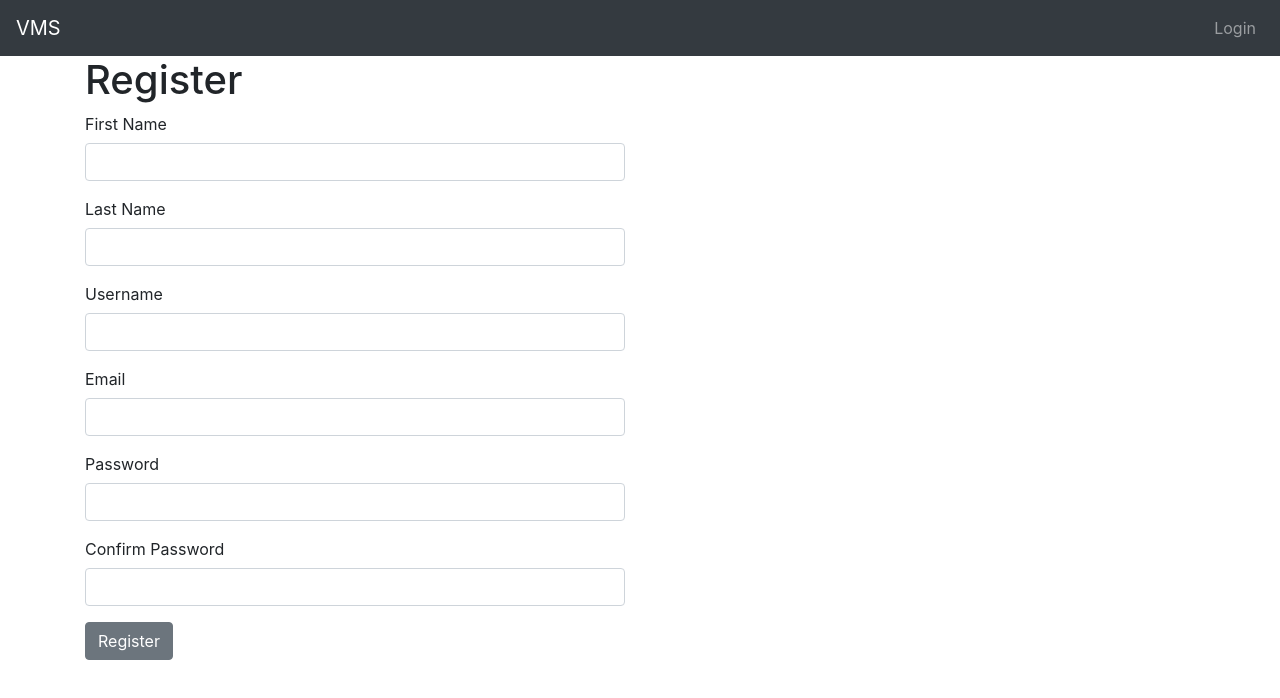
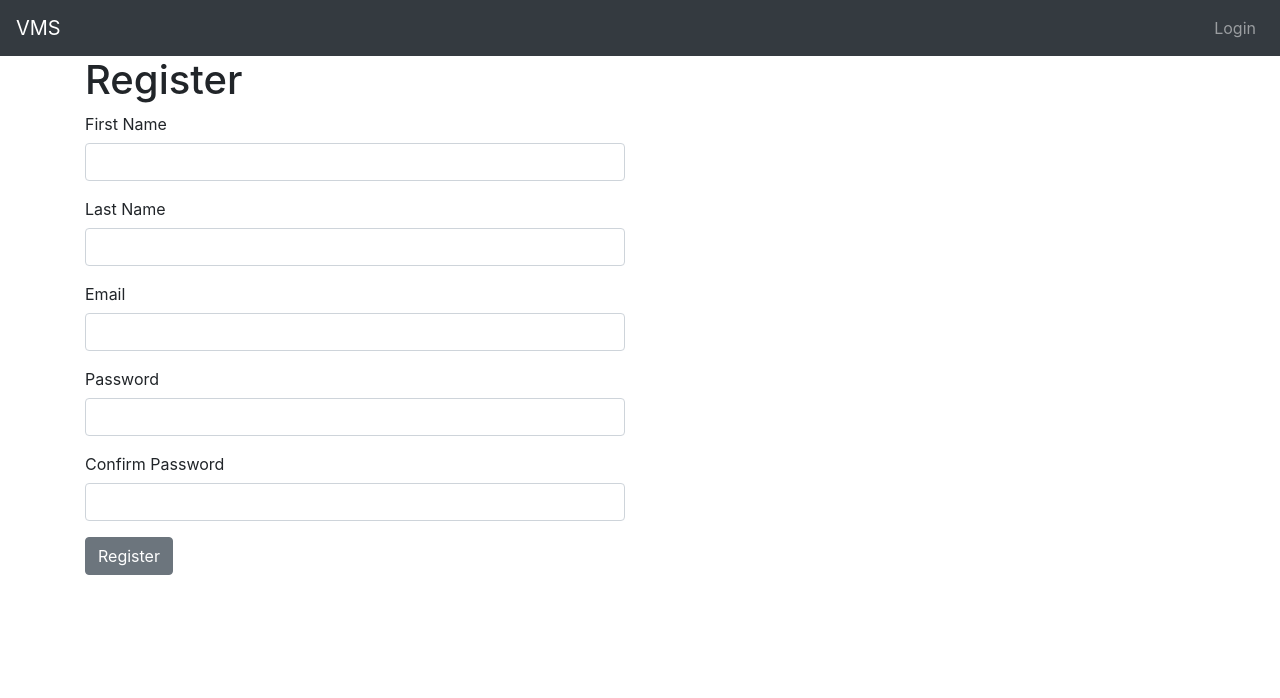
Before and after one commit to erwindev/vendor-management-ui, a Vue app: page /register in a window 1280 px wide. Shown: the top 698 px of the page. Built offline with nearby package versions, Linux system fonts and the light colour scheme.

Commit message:
added form validation

```diff
--- a/package.json
+++ b/package.json
@@ -18,6 +18,7 @@
     "bootstrap": "^4.4.1",
     "bootstrap-vue": "^2.11.0",
     "json-server": "^0.16.1",
+    "vee-validate": "^2.2.15",
     "vue": "^2.5.2",
     "vue-router": "^3.0.1",
     "vuex": "^3.1.3"
--- a/src/components/home/Login.vue
+++ b/src/components/home/Login.vue
@@ -1,22 +1,20 @@
 <template>
      <b-container>
-        <h1>Sign In</h1>
+        <h1>Login In</h1>
         <b-form @submit.prevent="login">
             <b-row>
               <b-col class="col-lg-6">
-                <b-form-group
-                  label="Email"
-                >
-                <b-form-input id="email"></b-form-input>
+                <b-form-group label="Email">
+                  <b-form-input v-model="email" v-validate="'required|email'" name="email"></b-form-input>
+                  <span v-show="errors.has('email')" class="text-danger">{{ errors.first('email') }}</span>
                 </b-form-group>
               </b-col>
             </b-row>
             <b-row>
               <b-col class="col-lg-6">
-                <b-form-group
-                  label="Password"
-                >
-                <b-form-input id="password" type="password"></b-form-input>
+                <b-form-group label="Password">
+                  <b-form-input v-model="password" v-validate="'required'" name="password" type="password"></b-form-input>
+                  <span v-show="errors.has('password')" class="text-danger">{{ errors.first('password') }}</span>
                 </b-form-group>
               </b-col>
             </b-row>
@@ -42,12 +40,16 @@ export default {
   },
   methods: {
     login: function (e) {
+      this.$validator.validateAll().then((result) => {
+        if (result) {
           let email = e.target.elements.email.value
           let password = e.target.elements.password.value
           this.$store
             .dispatch('login', { email, password })
             .then(() => this.$router.push('/dashboard'))
             .catch(err => console.log(err))
+        }
+      })
     }
   }
 }
--- a/src/components/home/Register.vue
+++ b/src/components/home/Register.vue
@@ -1,64 +1,50 @@
 <template>
     <b-container>
       <h1>Register</h1>
-      <b-form>
+      <b-form @submit.prevent="register">
           <b-row>
             <b-col class="col-lg-6">
-              <b-form-group
-                label="First Name"
-              >
-              <b-form-input id="firstname"></b-form-input>
+              <b-form-group label="First Name">
+              <b-form-input v-model="firstname" v-validate="'required|min:3'" name="firstname"></b-form-input>
+              <span v-show="errors.has('firstname')" class="text-danger">{{ errors.first('firstname') }}</span>
             </b-form-group>
             </b-col>
           </b-row>
           <b-row>
             <b-col class="col-lg-6">
-              <b-form-group
-                label="Last Name"
-              >
-              <b-form-input id="lastname"></b-form-input>
+              <b-form-group label="Last Name">
+              <b-form-input v-model="lastname" v-validate="'required|min:3'" name="lastname"></b-form-input>
+              <span v-show="errors.has('lastname')" class="text-danger">{{ errors.first('lastname') }}</span>
               </b-form-group>
             </b-col>
           </b-row>
           <b-row>
             <b-col class="col-lg-6">
-              <b-form-group
-                label="Username"
-              >
-              <b-form-input id="username"></b-form-input>
+              <b-form-group label="Email">
+              <b-form-input v-model="email" v-validate="'required|email'" name="email"></b-form-input>
+              <span v-show="errors.has('email')" class="text-danger">{{ errors.first('email') }}</span>
               </b-form-group>
             </b-col>
           </b-row>
           <b-row>
             <b-col class="col-lg-6">
-              <b-form-group
-                label="Email"
-              >
-              <b-form-input id="email"></b-form-input>
+              <b-form-group label="Password">
+              <b-form-input v-model="password" v-validate="'required'" name="password" type="password"></b-form-input>
+              <span v-show="errors.has('password')" class="text-danger">{{ errors.first('password') }}</span>
               </b-form-group>
             </b-col>
           </b-row>
           <b-row>
             <b-col class="col-lg-6">
-              <b-form-group
-                label="Password"
-              >
-              <b-form-input id="password" type="password"></b-form-input>
+              <b-form-group label="Confirm Password">
+              <b-form-input v-model="confirmpassword" v-validate="'required|confirmed:password'" name="confirmpassword" type="password"></b-form-input>
+              <span v-show="errors.has('confirmpassword')" class="text-danger">{{ errors.first('confirmpassword') }}</span>
               </b-form-group>
             </b-col>
           </b-row>
           <b-row>
             <b-col class="col-lg-6">
-              <b-form-group
-                label="Confirm Password"
-              >
-              <b-form-input id="repeatpassword" type="password"></b-form-input>
-              </b-form-group>
-            </b-col>
-          </b-row>
-          <b-row>
-            <b-col class="col-lg-6">
-              <b-button>Register</b-button>
+              <b-button type="submit">Register</b-button>
             </b-col>
           </b-row>
       </b-form>
@@ -67,6 +53,25 @@
 
 <script>
 export default {
+  name: 'Register',
+  data () {
+    return {
+      firstname: '',
+      lastname: '',
+      email: '',
+      password: '',
+      confirmpassword: ''
+    }
+  },
+  methods: {
+    register: function (e) {
+      this.$validator.validateAll().then((result) => {
+        if (result) {
+
+        }
+      })
+    }
+  }
 }
 </script>
 
--- a/src/components/shared/Navbar.vue
+++ b/src/components/shared/Navbar.vue
@@ -21,8 +21,8 @@
 <script>
 export default {
   name: 'vmsui-navbar',
-  computed : {
-    isLoggedIn : function(){ return this.$store.getters.isLoggedIn}
+  computed: {
+    isLoggedIn: function () { return this.$store.getters.isLoggedIn }
   },
   methods: {
     logout: function () {
--- a/src/main.js
+++ b/src/main.js
@@ -5,10 +5,12 @@ import App from './App'
 import router from './router'
 import store from './store'
 import BootstrapVue from 'bootstrap-vue'
+import VeeValidate from 'vee-validate'
 import 'bootstrap/dist/css/bootstrap.css'
 import 'bootstrap-vue/dist/bootstrap-vue.css'
 
 Vue.use(BootstrapVue)
+Vue.use(VeeValidate)
 Vue.config.productionTip = false
 
 /* eslint-disable no-new */
```
Also changed, not shown: 1 other file (tests, documents, lock files or other folders). Lines whose indentation alone changed are shown as unchanged.
